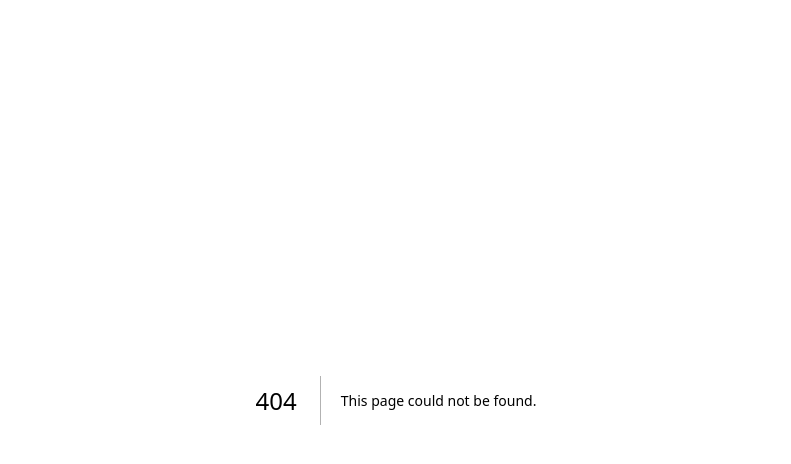
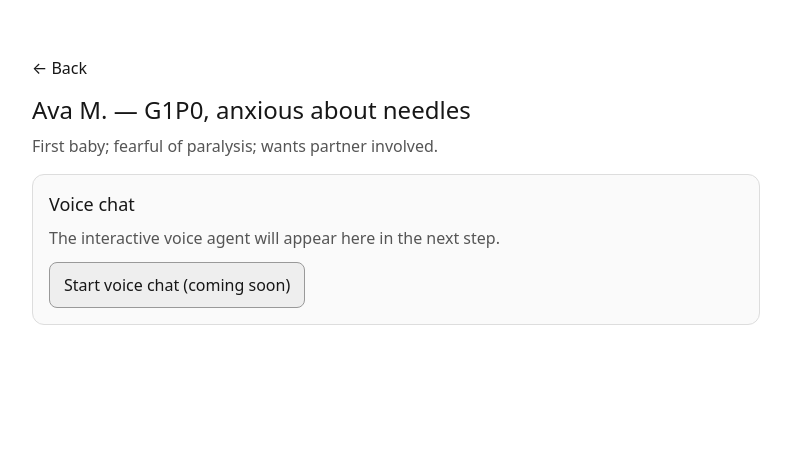
Before and after one commit to VBarot3116/nextjs-boilerplate, a Next.js app: page /patient/ava in a window 1280 px wide. Before the commit this address had no page. Shown: the top 464 px of the page, without its empty margins (244-1035 px from the left). Built offline with nearby package versions, Linux system fonts and the light colour scheme.

Commit message:
Create page.tsx

```diff
--- /dev/null
+++ b/app/patient/[slug]/page.tsx
@@ -0,0 +1,49 @@
+export default function PatientPage({ params }: { params: { slug: string } }) {
+  const patients: Record<string, { name: string; blurb: string }> = {
+    ava: {
+      name: "Ava M. — G1P0, anxious about needles",
+      blurb: "First baby; fearful of paralysis; wants partner involved."
+    },
+    brianna: {
+      name: "Brianna T. — BMI 44 with OSA",
+      blurb: "Worried about breathing and monitoring; prior difficult airway."
+    },
+    carmen: {
+      name: "Carmen R. — history of thrombocytopenia",
+      blurb: "Platelets borderline; wants to avoid general anesthesia."
+    },
+    diana: {
+      name: "Diana L. — prior epidural failure",
+      blurb: "Had patchy block in prior labor; skeptical about trying again."
+    }
+  };
+
+  const p = patients[params.slug];
+
+  return (
+    <main style={{ maxWidth: 760, margin: "40px auto", padding: 16, fontFamily: "system-ui, -apple-system, Segoe UI, Roboto, sans-serif" }}>
+      <a href="/">← Back</a>
+      {!p ? (
+        <>
+          <h1>Patient not found</h1>
+          <p>Check the link and try again.</p>
+        </>
+      ) : (
+        <>
+          <h1 style={{ fontSize: 24, margin: "12px 0 6px" }}>{p.name}</h1>
+          <p style={{ color: "#555", marginBottom: 16 }}>{p.blurb}</p>
+
+          <div style={{ border: "1px solid #ddd", borderRadius: 12, padding: 16, background: "#fafafa" }}>
+            <h2 style={{ fontSize: 18, marginBottom: 8 }}>Voice chat</h2>
+            <p style={{ color: "#555", marginBottom: 12 }}>
+              The interactive voice agent will appear here in the next step.
+            </p>
+            <button disabled style={{ padding: "10px 14px", borderRadius: 8, border: "1px solid #999", background: "#eee" }}>
+              Start voice chat (coming soon)
+            </button>
+          </div>
+        </>
+      )}
+    </main>
+  );
+}
```
